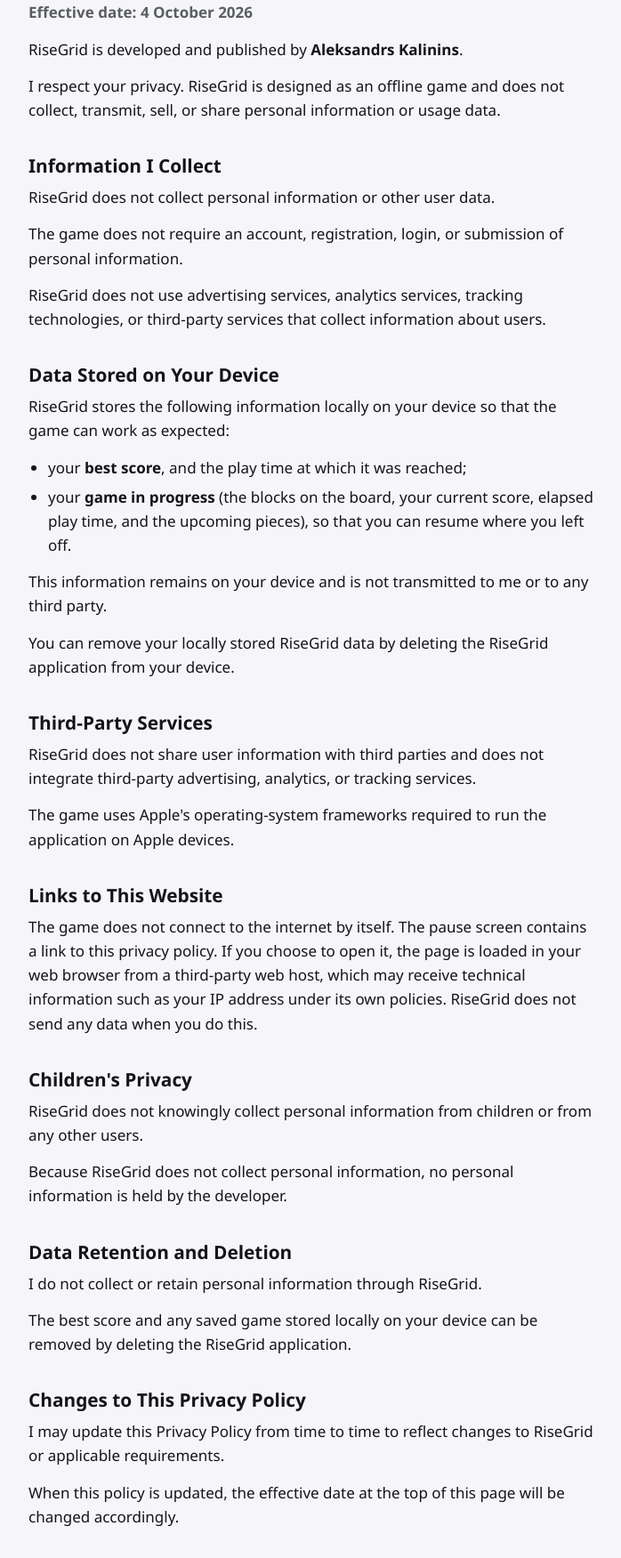
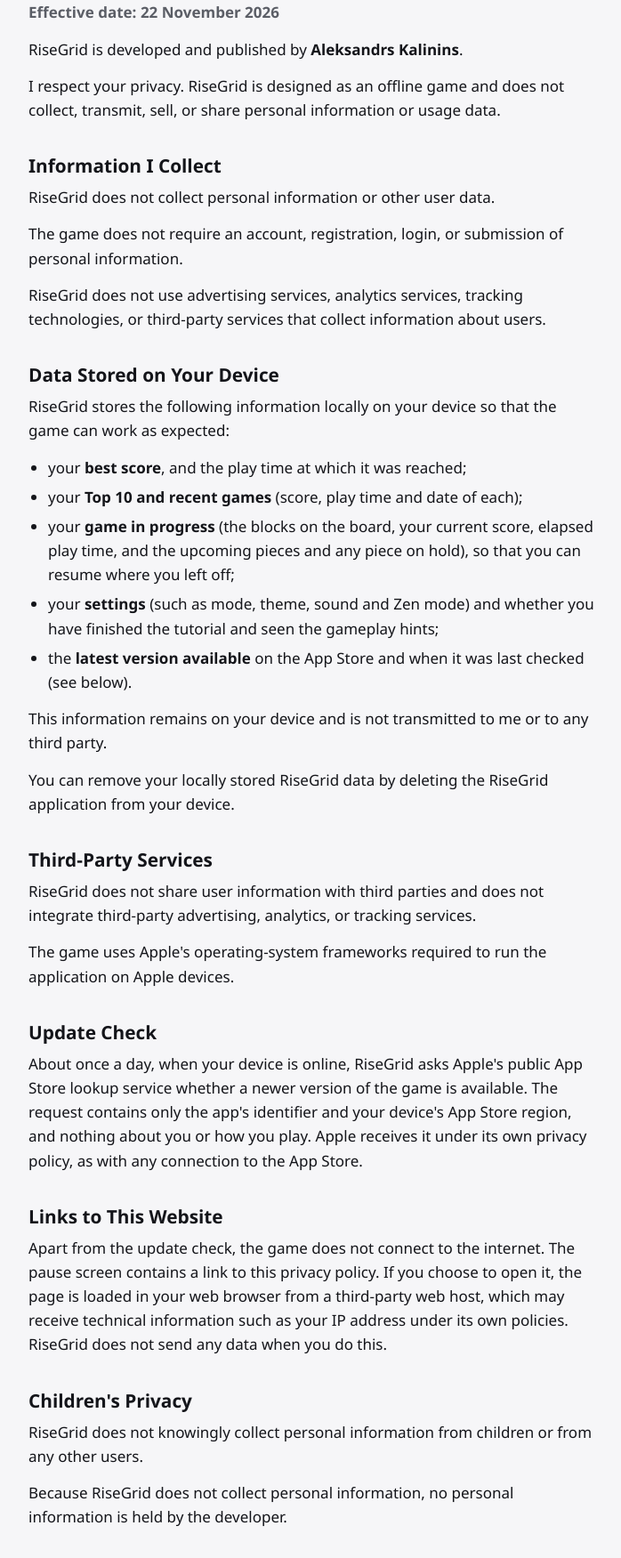
Before and after one commit to aleksandrs-kalinins/risegrid-docs, a plain HTML site: page risegrid-privacy-policy.html in a window 1280 px wide. Shown: the part 138-1889 px from the top of the page at 89% size, without its empty margins (288-986 px from the left). Drawn offline with Linux system fonts and the light colour scheme.

Commit message:
Update support FAQ and privacy policy for 1.3 (#2)
FAQ: tutorial, hold piece, scoring, Zen mode, update check. Privacy policy: full list of stored data and the daily App Store update check.

Co-Authored-By: Claude Opus 5.5 <noreply@anthropic.com>
Claude-Session: https://claude.ai/code/session_01Wmzz5G4y2vJqCqWmwKyzcu

```diff
--- a/risegrid-privacy-policy.html
+++ b/risegrid-privacy-policy.html
@@ -58,7 +58,7 @@
 </a>
 
 <h1>RiseGrid Privacy Policy</h1>
-<p class="meta"><strong>Effective date: 4 October 2026</strong></p>
+<p class="meta"><strong>Effective date: 22 November 2026</strong></p>
 
 <p>RiseGrid is developed and published by <strong>Aleksandrs Kalinins</strong>.</p>
 
@@ -73,7 +73,10 @@
 <p>RiseGrid stores the following information locally on your device so that the game can work as expected:</p>
 <ul>
   <li>your <strong>best score</strong>, and the play time at which it was reached;</li>
-  <li>your <strong>game in progress</strong> (the blocks on the board, your current score, elapsed play time, and the upcoming pieces), so that you can resume where you left off.</li>
+  <li>your <strong>Top 10 and recent games</strong> (score, play time and date of each);</li>
+  <li>your <strong>game in progress</strong> (the blocks on the board, your current score, elapsed play time, and the upcoming pieces and any piece on hold), so that you can resume where you left off;</li>
+  <li>your <strong>settings</strong> (such as mode, theme, sound and Zen mode) and whether you have finished the tutorial and seen the gameplay hints;</li>
+  <li>the <strong>latest version available</strong> on the App Store and when it was last checked (see below).</li>
 </ul>
 <p>This information remains on your device and is not transmitted to me or to any third party.</p>
 <p>You can remove your locally stored RiseGrid data by deleting the RiseGrid application from your device.</p>
@@ -82,8 +85,11 @@
 <p>RiseGrid does not share user information with third parties and does not integrate third-party advertising, analytics, or tracking services.</p>
 <p>The game uses Apple's operating-system frameworks required to run the application on Apple devices.</p>
 
+<h2>Update Check</h2>
+<p>About once a day, when your device is online, RiseGrid asks Apple's public App Store lookup service whether a newer version of the game is available. The request contains only the app's identifier and your device's App Store region, and nothing about you or how you play. Apple receives it under its own privacy policy, as with any connection to the App Store.</p>
+
 <h2>Links to This Website</h2>
-<p>The game does not connect to the internet by itself. The pause screen contains a link to this privacy policy. If you choose to open it, the page is loaded in your web browser from a third-party web host, which may receive technical information such as your IP address under its own policies. RiseGrid does not send any data when you do this.</p>
+<p>Apart from the update check, the game does not connect to the internet. The pause screen contains a link to this privacy policy. If you choose to open it, the page is loaded in your web browser from a third-party web host, which may receive technical information such as your IP address under its own policies. RiseGrid does not send any data when you do this.</p>
 
 <h2>Children's Privacy</h2>
 <p>RiseGrid does not knowingly collect personal information from children or from any other users.</p>
@@ -91,7 +97,7 @@
 
 <h2>Data Retention and Deletion</h2>
 <p>I do not collect or retain personal information through RiseGrid.</p>
-<p>The best score and any saved game stored locally on your device can be removed by deleting the RiseGrid application.</p>
+<p>Your scores, settings and any saved game stored locally on your device can be removed by deleting the RiseGrid application.</p>
 
 <h2>Changes to This Privacy Policy</h2>
 <p>I may update this Privacy Policy from time to time to reflect changes to RiseGrid or applicable requirements.</p>
```
Also changed, not shown: risegrid-support.html (+15 -3 lines).
